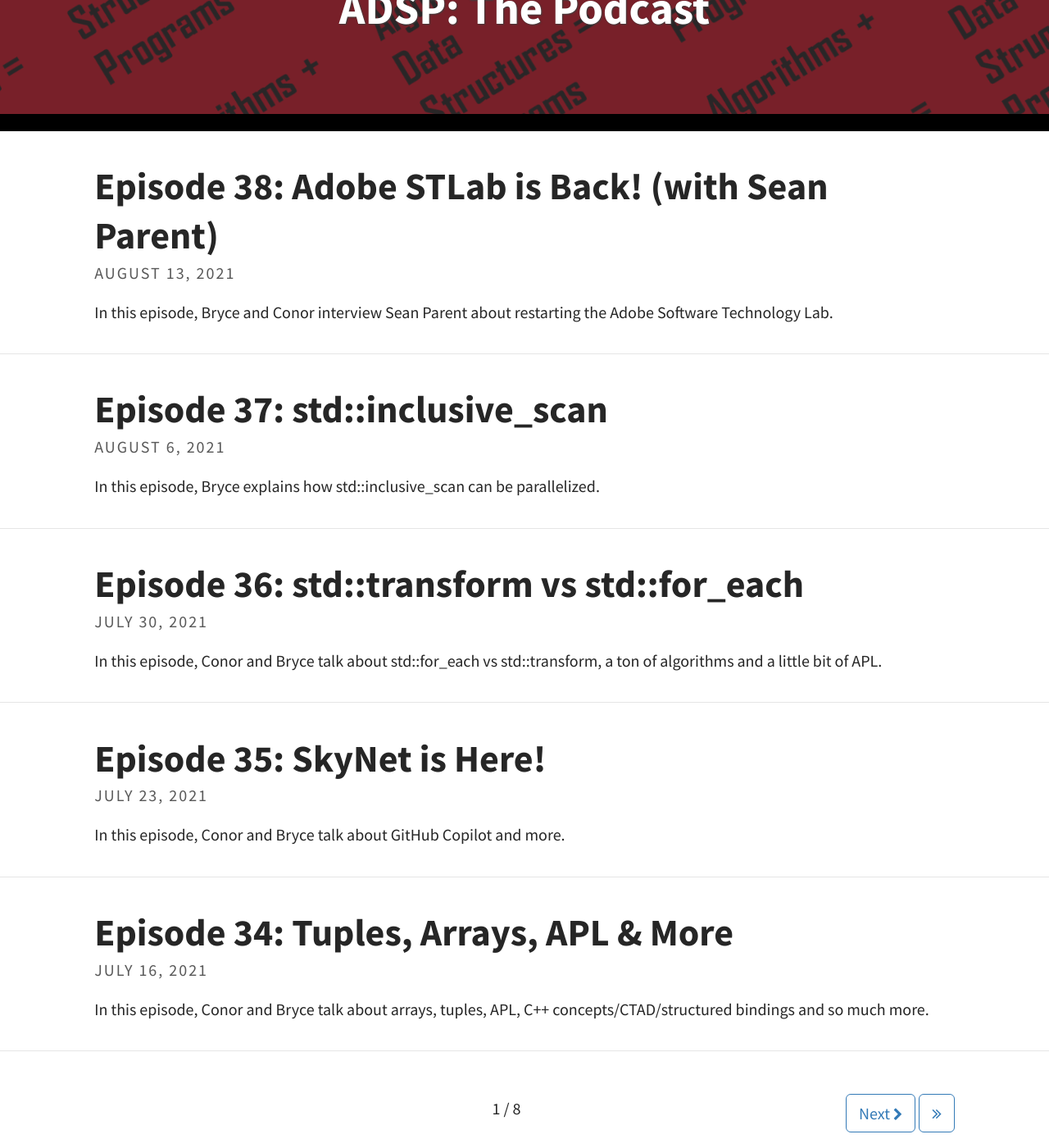
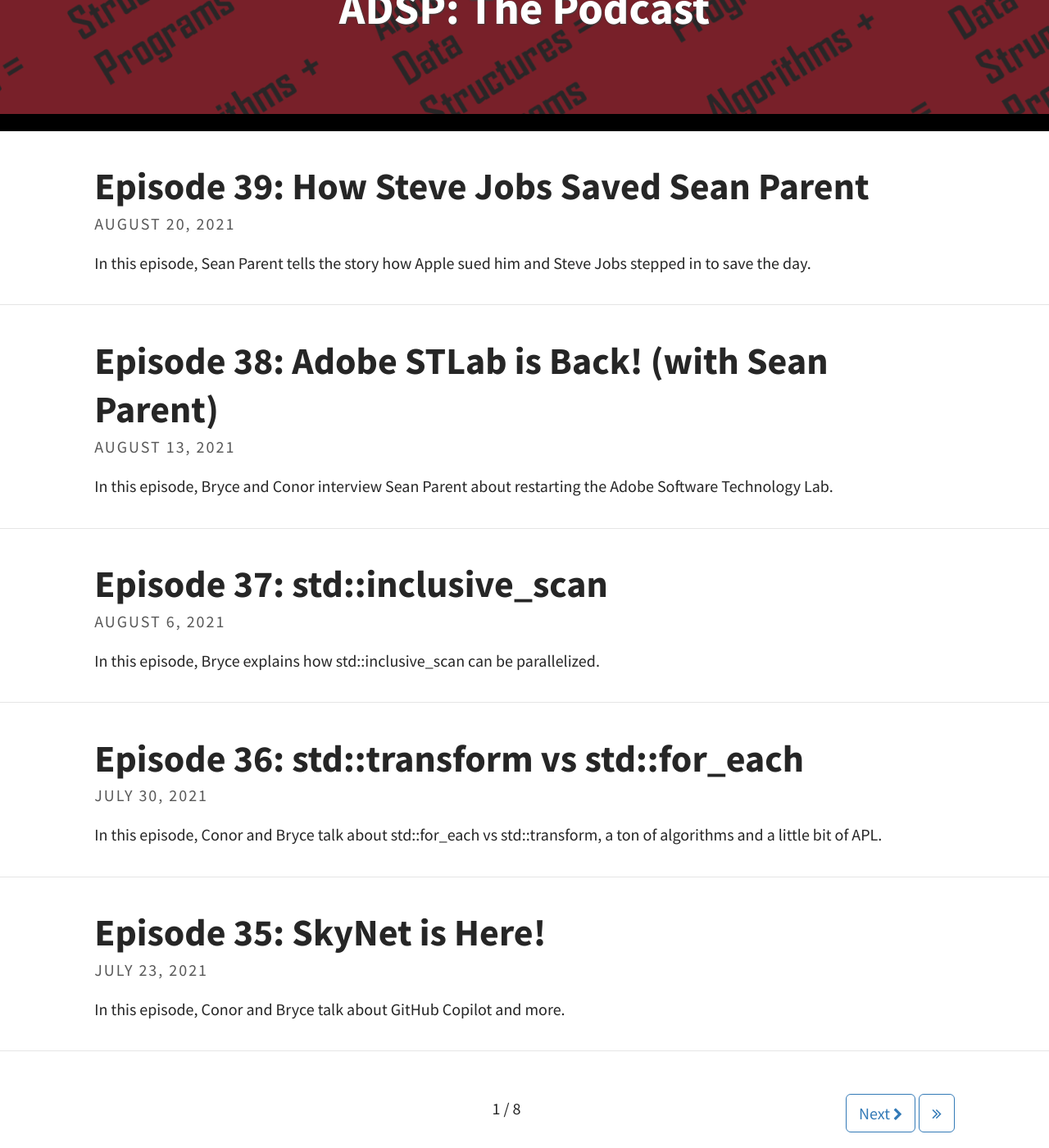
Before and after one commit to codereport/adsp2, a Jekyll site: the page built from index.html, in a window 1280 px wide and 1400 px high, scrolled down 225 px. Shown: the whole window at 82% size. Built offline with Jekyll 4.4.1, drawn with Linux system fonts in a browser that asks for light colours; the list of posts is cut into pages by our own code; some of the changed lines change nothing that is shown.

Commit message:
Episode 39

```diff
--- /dev/null
+++ b/_posts/2021-08-20-Episode-39.md
@@ -0,0 +1,33 @@
+---
+layout: post
+title: "Episode 39: How Steve Jobs Saved Sean Parent"
+tags: [C++, Guest, Sean Parent]
+excerpt_separator: <!--more-->
+---
+
+<div id="buzzsprout-player-9060440"></div>
+<script src="https://www.buzzsprout.com/1501960/9060440-episode-39-how-steve-jobs-saved-sean-parent.js?container_id=buzzsprout-player-9060440&player=small" type="text/javascript" charset="utf-8"></script>
+
+<br>In this episode, Sean Parent tells the story how Apple sued him and Steve Jobs stepped in to save the day.
+
+<!--more-->
+
+**About the Guest:**
+
+[Sean Parent](https://twitter.com/seanparent) is a principal scientist and software architect for Adobe Photoshop. Sean has been at Adobe since 1993 when he joined as a senior engineer working on Photoshop and later managed Adobe's Software Technology Lab. In 2009 Sean spent a year at Google working on Chrome OS before returning to Adobe. From 1988 through 1993 Sean worked at Apple, where he was part of the system software team that developed the technologies allowing Apple's successful transition to PowerPC.
+
+### Show Notes
+
+**Date Recorded:** 2021-07-28 <br>
+**Date Released:** 2021-08-20
+
+* ["I'd rather be driving a Macintosh" bumper sticker](https://thumbs.worthpoint.com/zoom/images1/1/0716/30/vintage-rainbow-apple-rather-driving_1_ace466721d6d31a39dd80e2044a9ab33.jpg)
+* [Steve Jobs](https://en.wikipedia.org/wiki/Steve_Jobs)
+* [Steve Wozniak](https://en.wikipedia.org/wiki/Steve_Wozniak)
+
+### Intro Song Info
+
+Miss You by Sarah Jansen https://soundcloud.com/sarahjansenmusic<br>
+Creative Commons — Attribution 3.0 Unported — CC BY 3.0<br>
+Free Download / Stream: http://bit.ly/l-miss-you<br>
+Music promoted by Audio Library https://youtu.be/iYYxnasvfx8<br>
--- a/pages/episodes.md
+++ b/pages/episodes.md
@@ -9,7 +9,8 @@
 
 |   #   |                                                  Title                                                  | Release Date |
 | :---: | :-----------------------------------------------------------------------------------------------------: | :----------: |
-|  38   |     [Adobe STLab is Back! (with Sean Parent)](https://adspthepodcast.com/2021/08/13/Episode-38.html)    |  2021-08-13  |
+|  39   |        [How Steve Jobs Saved Sean Parent](https://adspthepodcast.com/2021/08/20/Episode-39.html)        |  2021-08-20  |
+|  38   |    [Adobe STLab is Back! (with Sean Parent)](https://adspthepodcast.com/2021/08/13/Episode-38.html)     |  2021-08-13  |
 |  37   |             [`std::inclusive_scan`](https://adspthepodcast.com/2021/08/06/Episode-37.html)              |  2021-08-06  |
 |  36   |      [`std::transform` vs `std::for_each`](https://adspthepodcast.com/2021/07/30/Episode-36.html)       |  2021-07-30  |
 |  35   |                [SkyNet is Here!](https://adspthepodcast.com/2021/07/23/Episode-35.html)                 |  2021-07-23  |
```
